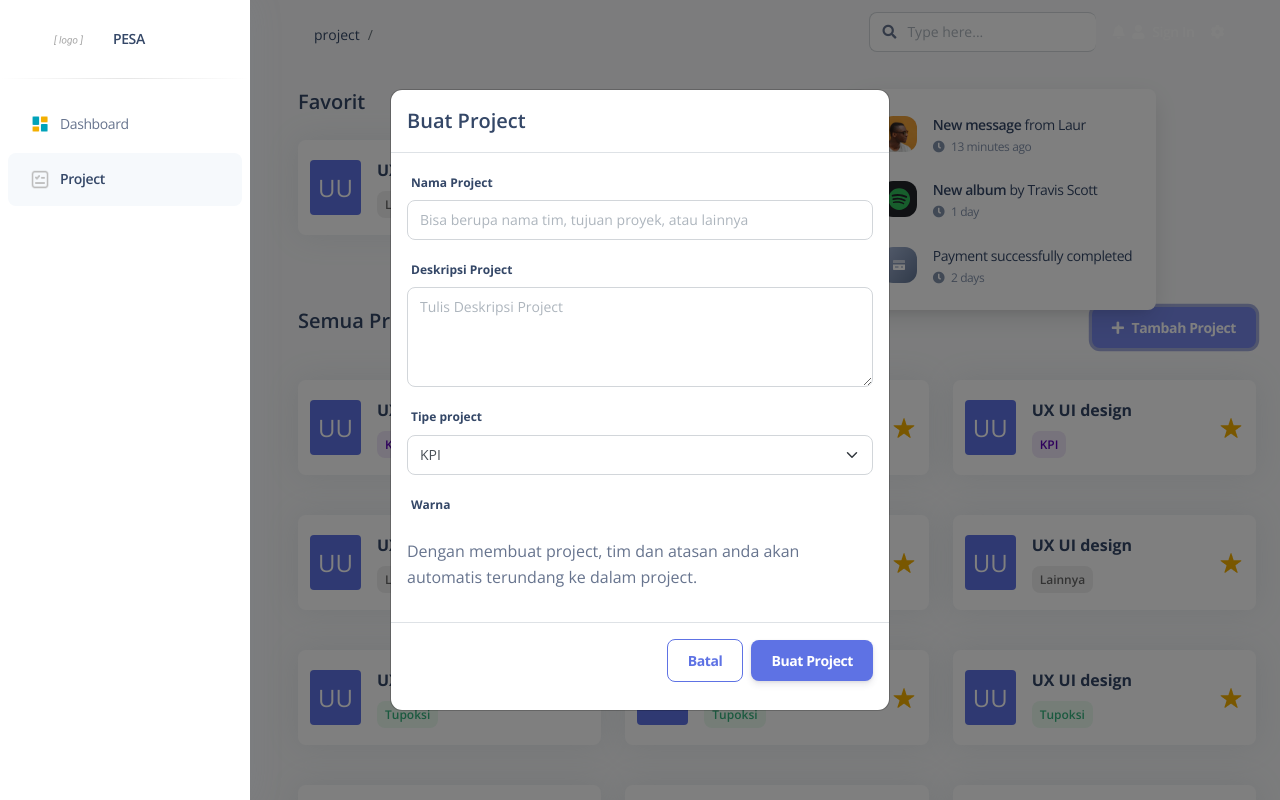
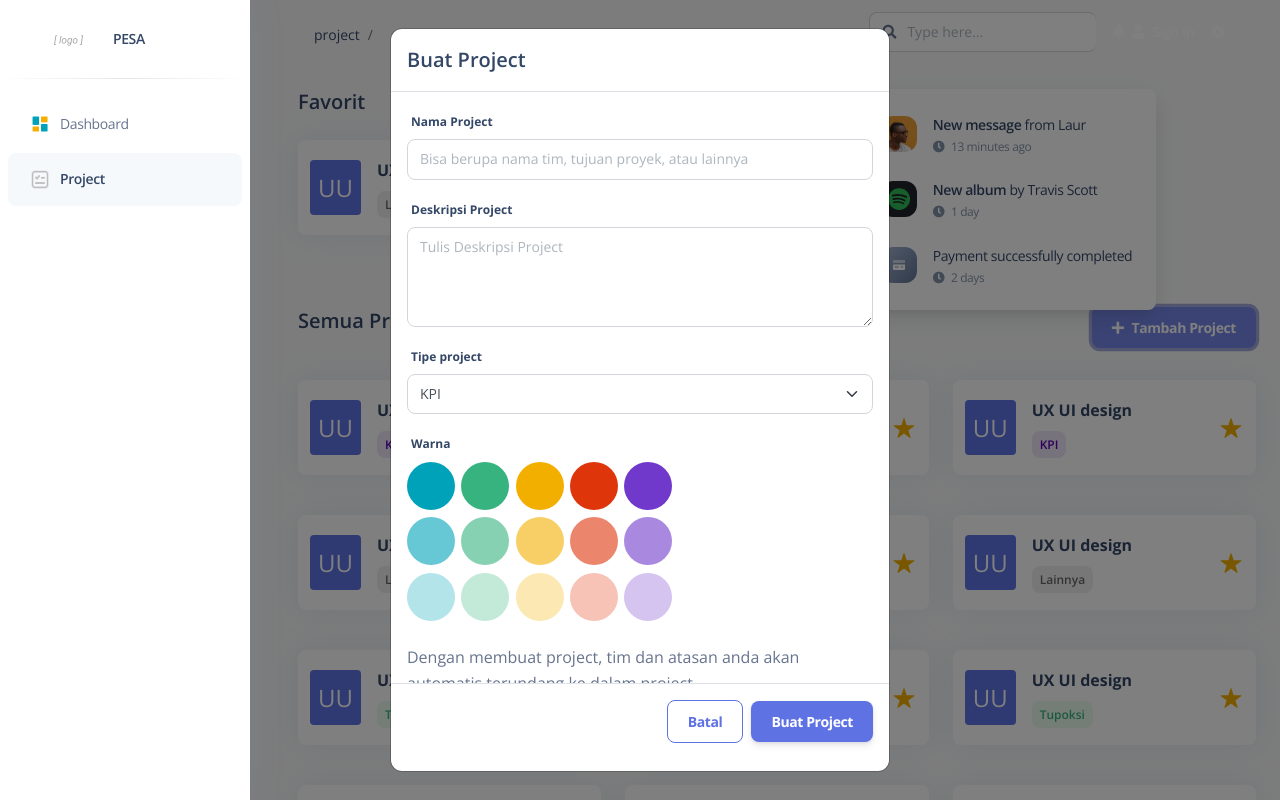
Before and after one commit to melanaumi/pesa-pln, a Vue app: page /project in a window 1280 px wide. Both pictures are taken after a click on the button "Tambah Project". Shown: the top 800 px of the page. Built offline with nearby package versions, Linux system fonts and the light colour scheme.

Commit message:
list color

```diff
--- a/package.json
+++ b/package.json
@@ -28,7 +28,6 @@
     "vue": "3.2.0",
     "vue-flatpickr-component": "9.0.5",
     "vue-router": "4.0.14",
-    "vue-swatches": "^2.1.1",
     "vue3-smooth-dnd": "0.0.2",
     "vuex": "4.0.2"
   },
--- a/src/views/ProjectList.vue
+++ b/src/views/ProjectList.vue
@@ -80,6 +80,45 @@
                       </div>
                       <div class="mb-3">
                         <label for="floatingTextarea2">Warna</label>
+                        <div class="row w-70">
+                          <div
+                            class="col-lg-2"
+                            v-for="(selectColors, index) in selectColor"
+                            :key="index"
+                          >
+                            <div
+                              class="p-4 d-inline-block rounded-circle me-2"
+                              :style="{backgroundColor: selectColors, cursor: pointer}"
+                            ></div>
+                          </div>
+                        </div>
+                        <!-- jika true tampil jika false display none -->
+                        <!-- opacity warna  1 -->
+                        <div class="row w-70">
+                          <div
+                            class="col-lg-2"
+                            v-for="(selectColorsOpacitys1, index) in selectColorOpacity1"
+                            :key="index"
+                          >
+                            <div
+                              class="p-4 d-inline-block rounded-circle me-2"
+                              :style="{backgroundColor: selectColorsOpacitys1, cursor: pointer}"
+                            ></div>
+                          </div>
+                        </div>
+                        <!-- opacity warna 2 -->
+                        <div class="row w-70">
+                          <div
+                            class="col-lg-2"
+                            v-for="(selectColorsOpacitys2, index) in selectColorOpacity2"
+                            :key="index"
+                          >
+                            <div
+                              class="p-4 d-inline-block rounded-circle me-2"
+                              :style="{backgroundColor: selectColorsOpacitys2, cursor: pointer}"
+                            ></div>
+                          </div>
+                        </div>
                       </div>
                       <p>Dengan membuat project, tim dan atasan anda akan automatis terundang ke dalam project.</p>
                     </form>
@@ -128,6 +167,27 @@ export default {
   },
   data() {
     return {
+        selectColor: [
+          "#00A2B9",
+          "#36B37E",
+          "#F3AF00",
+          "#DE350B",
+          "#7039CB"
+        ],
+        selectColorOpacity1: [
+          "#66C7D5",
+          "#86D1B2",
+          "#F8CF66",
+          "#EB866D",
+          "#A988E0"
+        ],
+        selectColorOpacity2: [
+          "#B3E4EA",
+          "#C3E9D9",
+          "#FCE8B3",
+          "#F6C3B6",
+          "#D5C4F0"
+        ],
         stateFavorit: [
         {
           title: "UX UI design",
```
